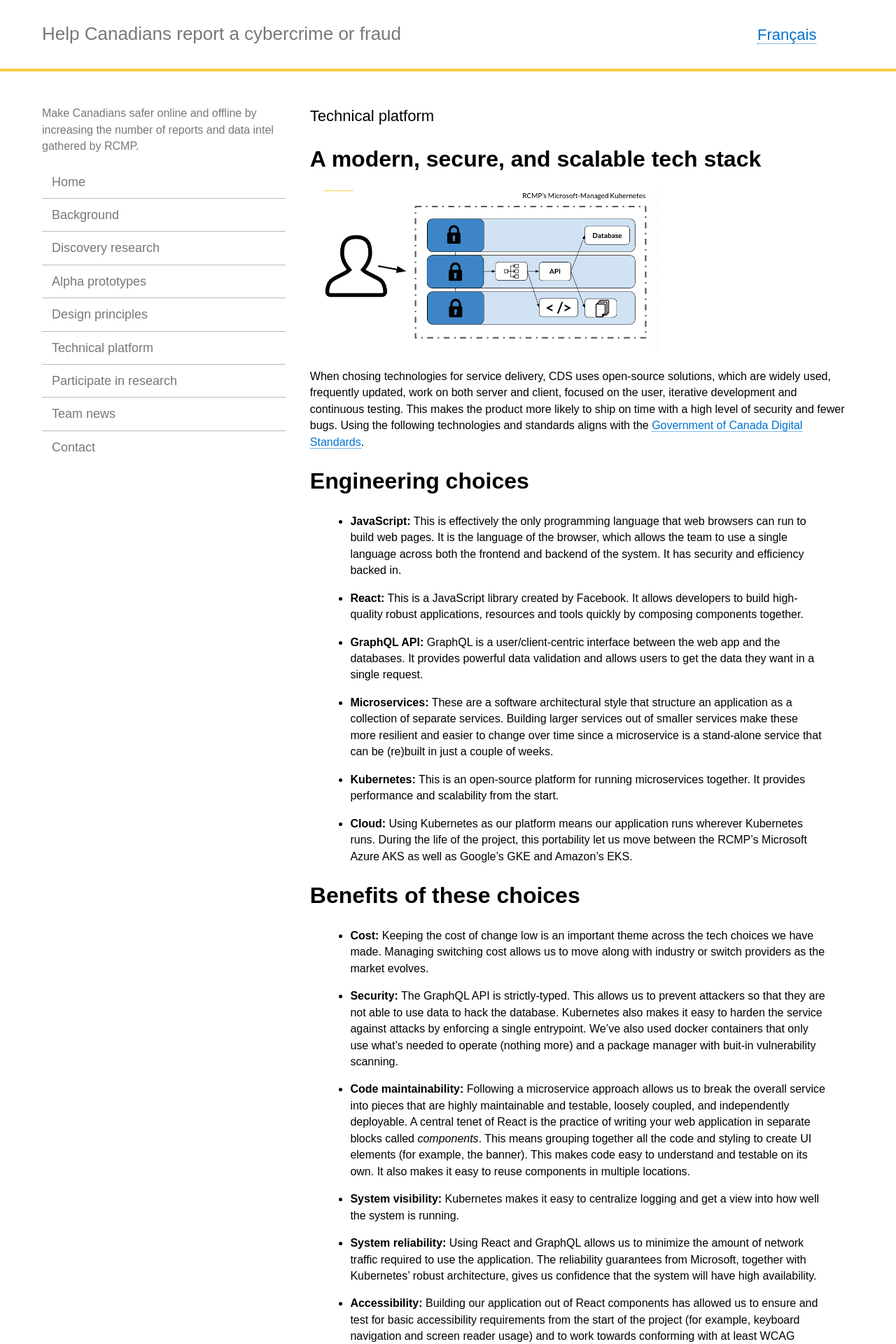
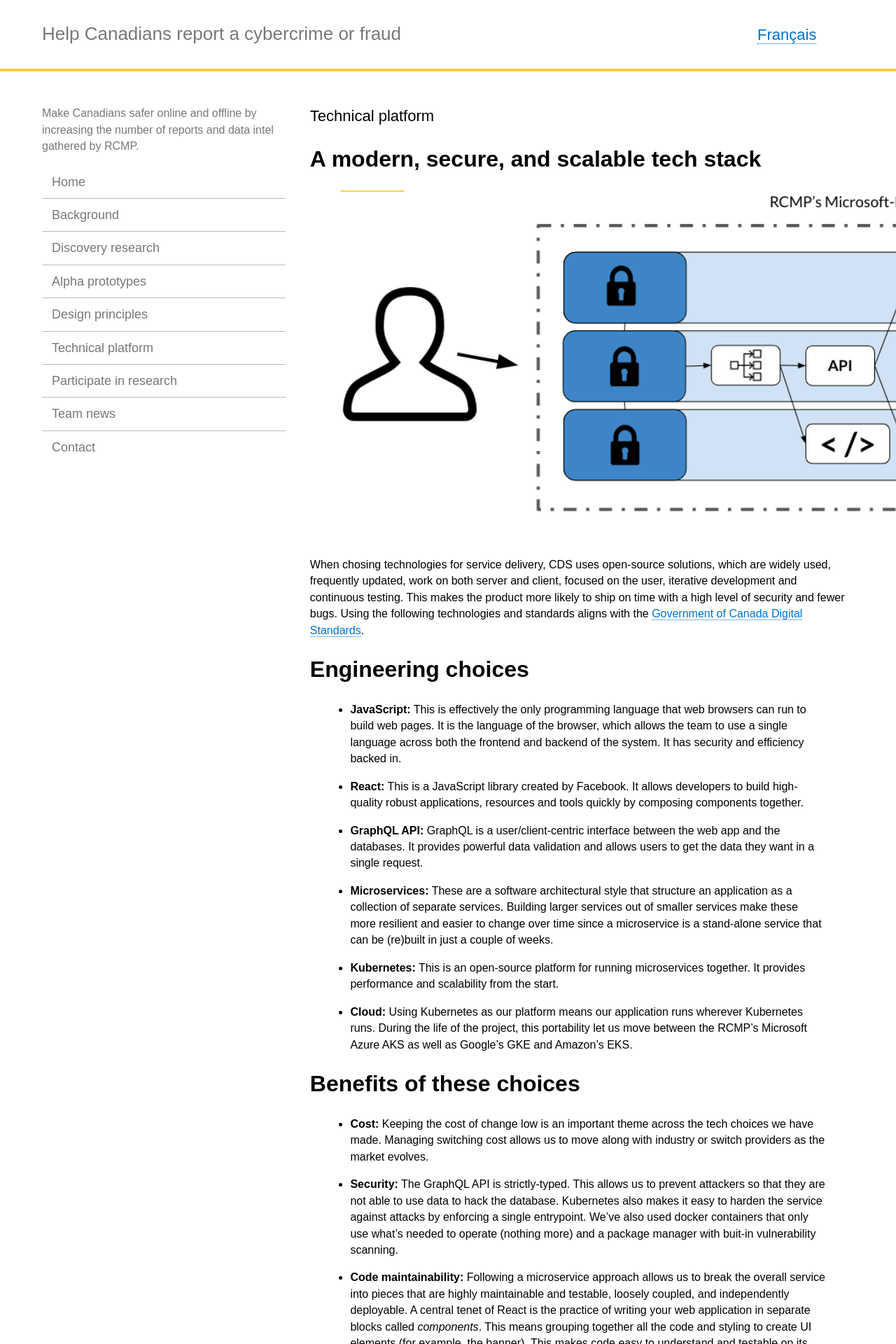
Before and after one commit to cds-snc/rcmp-report-a-cybercrime-alpha-documentation, a Jekyll site: the page built from _pages/en/technical-platform.md, in a window 1280 px wide. Shown: the top 1920 px of the page at 70% size. Built offline with Jekyll 4.4.1, drawn with Linux system fonts in a browser that asks for light colours.

Commit message:
Update technical-platform.md

```diff
--- a/_pages/en/technical-platform.md
+++ b/_pages/en/technical-platform.md
@@ -8,7 +8,7 @@ trans_url: "/platforme-technique/"
 
 # A modern, secure, and scalable tech stack
 
-![Stack]({{ site.baseurl }}/assets/img/tech.png){:width="500 px"}
+![Stack]({{ site.baseurl }}/assets/img/tech.png){:height="500 px"}
 
 When chosing technologies for service delivery, CDS uses open-source solutions, which are widely used, frequently updated,  work on both server and client, focused on the user, iterative development and continuous testing. This makes the product more likely to ship on time with a high level of security and fewer bugs. Using the following technologies and standards aligns with the [Government of Canada Digital Standards](https://www.canada.ca/en/government/system/digital-government/government-canada-digital-standards.html).
 
```
